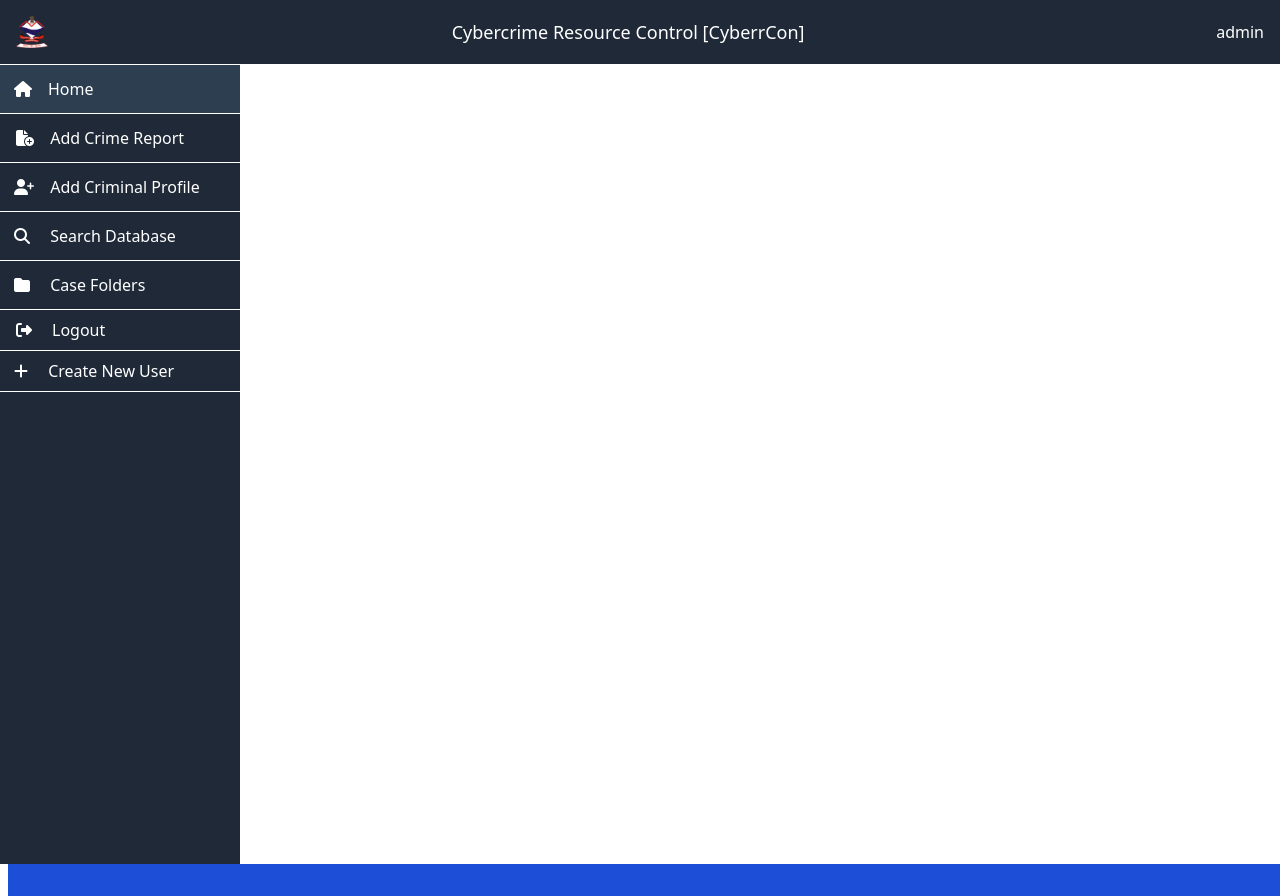
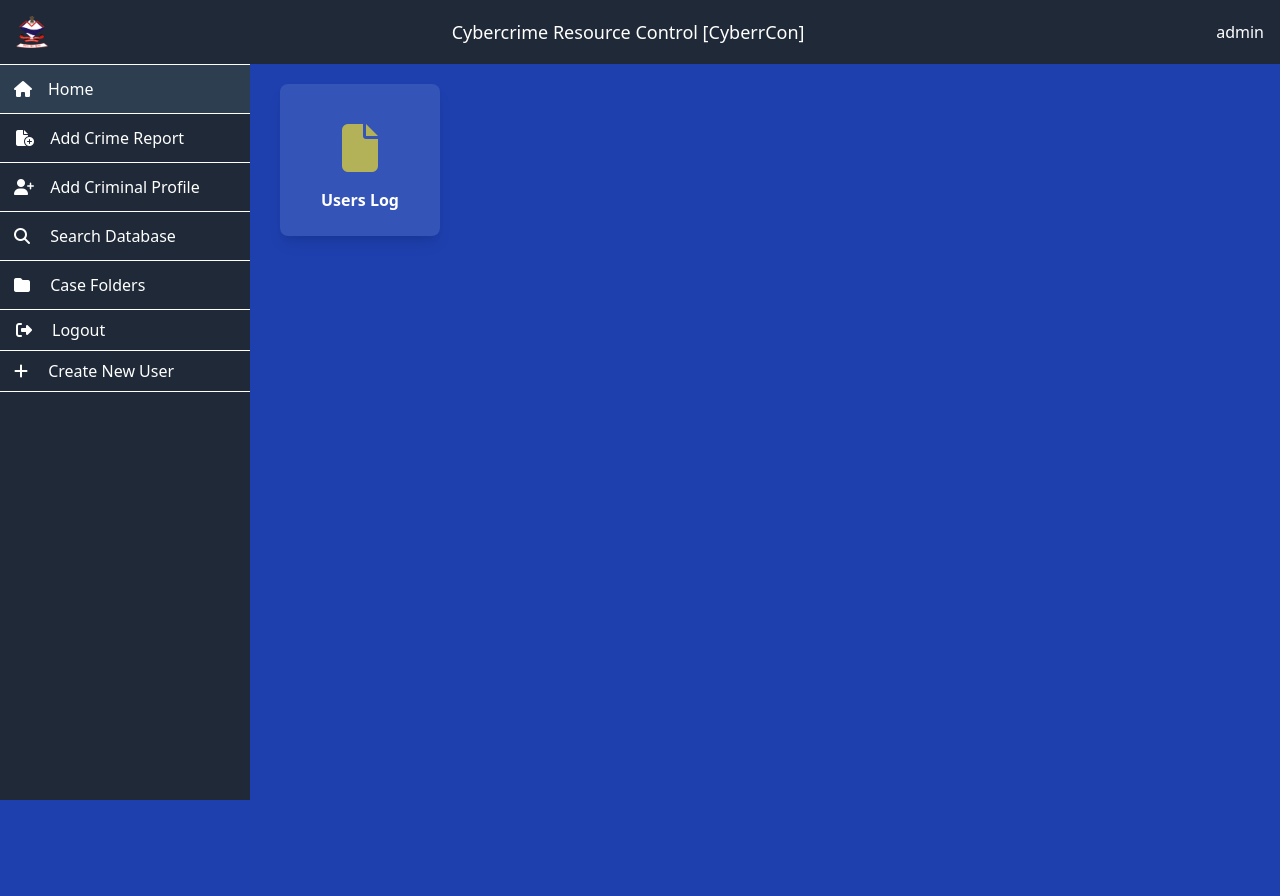
Before and after one commit to akshatbhj/cms, a Flask app: page / in a window 1280 px wide. After the commit the page ends 800 px from the top, so only its background shows below. Run offline with Flask 3, Linux system fonts and the light colour scheme; the visitor is signed in with stand-in values (Sample User, id 1); some libraries are stand-ins or nearby versions.

Commit message:
Home page modification

```diff
--- a/main.py
+++ b/main.py
@@ -11,6 +11,7 @@ import pandas as pd
 app = Flask(__name__)
 app.secret_key = 'secret_key'  # Replace with a secret key for sessions
 app.config['static'] = 'static/Image'
+app.config['user'] = 'CyberrCon'
 
 # Function to read user data to the text file
 
@@ -34,15 +35,17 @@ def write_user_data(user_data):
 
 
 # Replace with the actual file path
-log_file_path = 'user_logins.txt'
+log_file_path = 'static/user_logins.txt'
 with open(log_file_path, 'a') as log_file:
     pass  # This will create the file if it doesn't exist
 
 # Function to log user login.
+
+
 def log_login(username, action):
     current_time = datetime.datetime.now().strftime('%Y-%m-%d %H:%M:%S')
     # Replace with the actual file path
-    log_file_path = 'user_logins.txt'
+    log_file_path = 'static/user_logins.txt'
     with open(log_file_path, 'a') as log_file:
         log_file.write(f'User: {username}, {action} Time: {current_time}\n')
 
@@ -56,7 +59,7 @@ def index():
         return redirect(url_for('login'))
 
     # User is logged in, you can render the main page
-    return render_template('index.html', username=username)
+    return render_template('home.html', username=username)
 
 
 # Login Route
--- /dev/null
+++ b/static/user_logins.txt
@@ -0,0 +1,6 @@
+User: admin, Logout Time: 2023-10-29 12:32:30
+User: admin, Login Time: 2023-10-29 12:32:36
+User: admin, Logout Time: 2023-10-29 12:32:56
+User: akshat, Login Time: 2023-10-29 12:33:03
+User: akshat, Logout Time: 2023-10-29 12:33:13
+User: admin, Login Time: 2023-10-29 12:33:20
--- a/templates/home.html
+++ b/templates/home.html
@@ -9,20 +9,39 @@
       href="static/Image/Uttarakhand_Police_Logo.png"
       type="image/x-icon"
     />
+    <link
+      rel="stylesheet"
+      href="https://cdn.jsdelivr.net/npm/tailwindcss@2.2.15/dist/tailwind.min.css"
+    />
     <script
       src="https://kit.fontawesome.com/7bda016311.js"
       crossorigin="anonymous"
     ></script>
     <style>
+      .navbar {
+        position: fixed;
+        top: 0;
+        left: 0;
+        height: 100%;
+        /* background-color: rgb(30, 64, 175); */
+        background-color: rgb(31 41 55);
+        color: white;
+        width: 250px; /* Set the desired width of the navbar */
+      }
+
+      .content {
+        margin-left: 220px; /* Adjust this margin to keep the content next to the navbar */
+        padding: 20px;
+      }
+
       .custom-button {
         background-color: #2c3e50;
-        /* background-color: rgb(31 41 55); */
         /* Initial background color */
         /* Add other button styles as needed */
       }
     </style>
   </head>
-  <body class="overflow-hidden">
+  <body class="bg-blue-800">
     <!-- Navbar -->
     <div class="bg-gray-800 text-white p-4">
       <div class="flex items-center justify-between">
@@ -45,22 +64,26 @@
       </div>
     </div>
 
-    <!-- Vertical Navbar with full screen height -->
-    <div class="flex">
-      <div class="bg-gray-800 text-white h-screen w-60">
-        <ul class="space-y-0">
+    <div class="navbar">
+      <div class="flex items-center p-4">
+        <img
+          src="{{url_for('static', filename='Image/Uttarakhand_Police_Logo.png')}}"
+          alt="Logo"
+          class="h-8 w-8"
+        />
+      </div>
+      <ul class="space-y-0 pt-0 bg-gray-800">
         <li
-            class="border-solid border-b border-t border-white p-3 hover:bg-gray-700 custom-button"
+          class="custom-button border-solid border-t border-b border-white p-3 hover:bg-gray-700"
         >
           <a href="{{ url_for('index') }}"
-              ><i
-                class="fa-solid fa-house mr-4 ml-0.5"
-                style="color: #ffffff"
-              ></i
+            ><i class="fa-solid fa-house mr-4 ml-0.5" style="color: #ffffff"></i
             >Home</a
           >
         </li>
-          <li class="border-solid border-b border-white p-3 hover:bg-gray-700">
+        <li
+          class="border-solid border-b border-white p-3 hover:bg-gray-700 bg-gray-800"
+        >
           <a href="{{ url_for('crime_report') }}"
             ><i
               class="fa-solid fa-file-circle-plus mr-3 ml-1"
@@ -69,7 +92,9 @@
             Add Crime Report</a
           >
         </li>
-          <li class="border-solid border-b border-white p-3 hover:bg-gray-700">
+        <li
+          class="border-solid border-b border-white p-3 hover:bg-gray-700 bg-gray-800"
+        >
           <a href="{{ url_for('criminal_report') }}"
             ><i
               class="fa-solid fa-user-plus mr-3 ml-0.5"
@@ -104,21 +129,35 @@
           class="border-solid border-b border-white p-3 py-2 hover:bg-gray-700"
         >
           <a href="{{ url_for('create_user') }}"
-              ><i
-                class="fa-solid fa-plus mr-4 ml-0.5"
-                style="color: #ffffff"
-              ></i>
+            ><i class="fa-solid fa-plus mr-4 ml-0.5" style="color: #ffffff"></i>
             Create New User
           </a>
           {% endif %}
         </li>
       </ul>
     </div>
+
+    <div class="content">
+      {% if username == 'admin' %}
+      <div
+        class="bg-white bg-opacity-10 rounded-lg shadow-lg overflow-hidden hover:bg-opacity-100 text-white hover:text-black w-40 mx-auto p-2 ml-10"
+      >
+        <a
+          href="{{ url_for('static', filename='user_logins.txt') }}"
+          class="block p-4"
+        >
+          <div class="flex flex-col items-center">
+            <i
+              class="fa-solid fa-file text-5xl mb-4 mt-4"
+              style="color: #b3b259"
+            ></i>
+            <span class="font-semibold hover:no-underline"
+              >Users Log</span
+            >
           </div>
-
-    <!-- Content Area -->
-    <div class="ml-2 p-4 bg-blue-700">
-
+        </a>
+      </div>
+      {% endif %}
     </div>
 
     <script>
```
Also changed, not shown: user_logins.txt (deleted, +0 -69 lines). Lines whose indentation alone changed are shown as unchanged.
